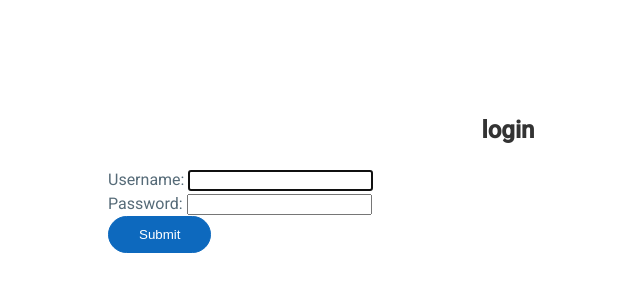
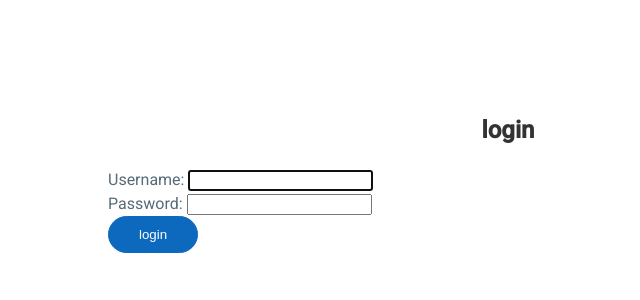
Before and after one commit to BahatiPhill/portfolio, a Django app: page /accounts/login/ in a window 1280 px wide. Shown: the top 300 px of the page, without its empty margins (132-772 px from the left). Run offline with Django 3.2, Linux system fonts and the light colour scheme; some libraries are stand-ins or nearby versions.

Commit message:
more clean

```diff
--- a/blog/templates/another_one.html
+++ b/blog/templates/another_one.html
@@ -55,5 +55,5 @@
   {% endfor %}
           <input class="btn" type="submit" value="Submit" />
       </form>
-
+      <script>window.CKEDITOR_BASEPATH = '/static/ckeditor/ckeditor/';</script>
 {% endblock %}
--- a/blog/templates/article_details.html
+++ b/blog/templates/article_details.html
@@ -10,6 +10,6 @@
                     {{ article.content | safe }}
                 <br>
 
-                <a href="{% url 'blog' %}"> Back </p>
+                <a  href="{% url 'blog' %}"> Back to Blog </p>
 
 {% endblock content %}
--- a/blog/templates/registration/login.html
+++ b/blog/templates/registration/login.html
@@ -52,7 +52,7 @@
       {% endif %}
     </div>
   {% endfor %}
-          <input class="btn" type="submit" value="Submit" />
+          <input class="btn" type="submit" value="login" />
       </form>
 
 
```
